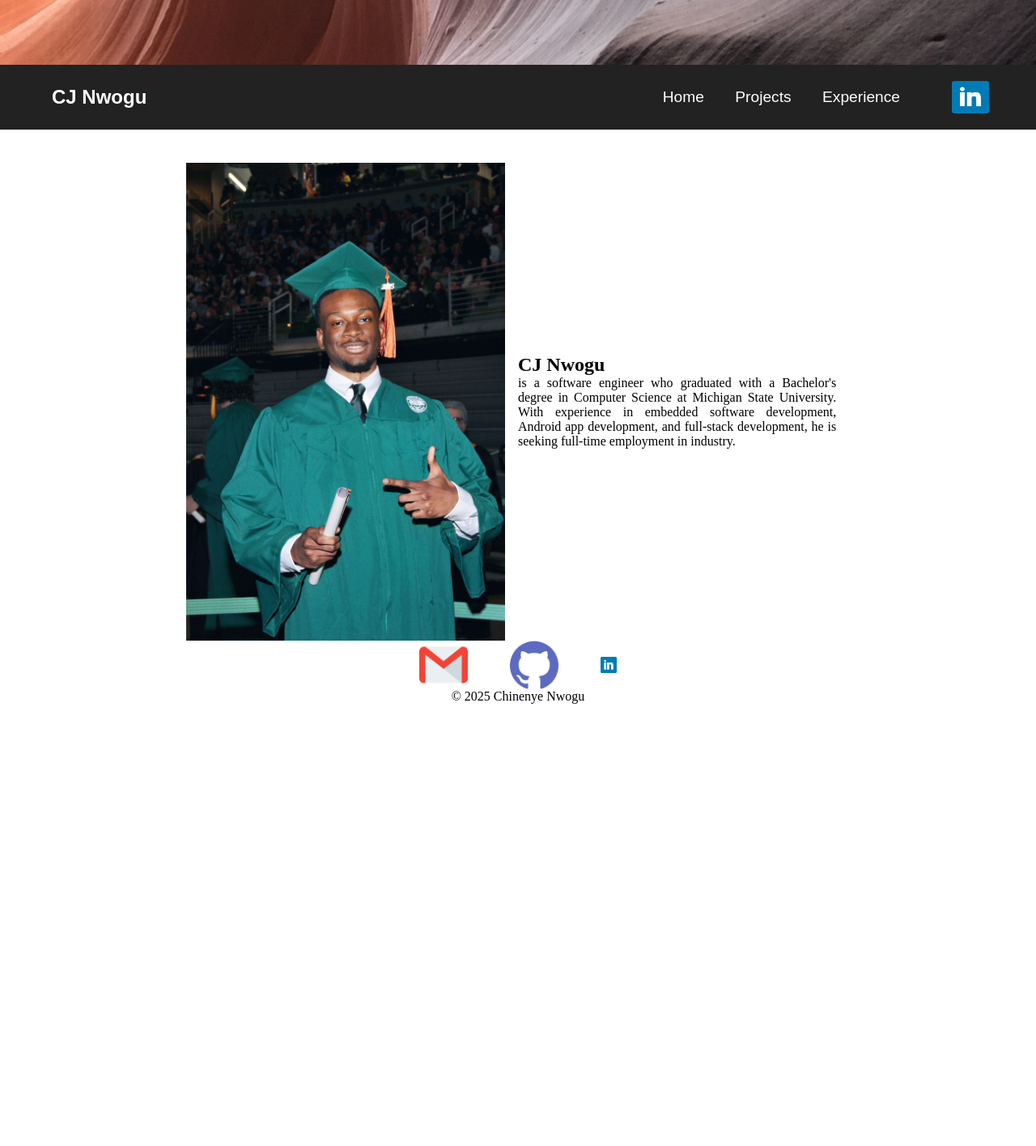
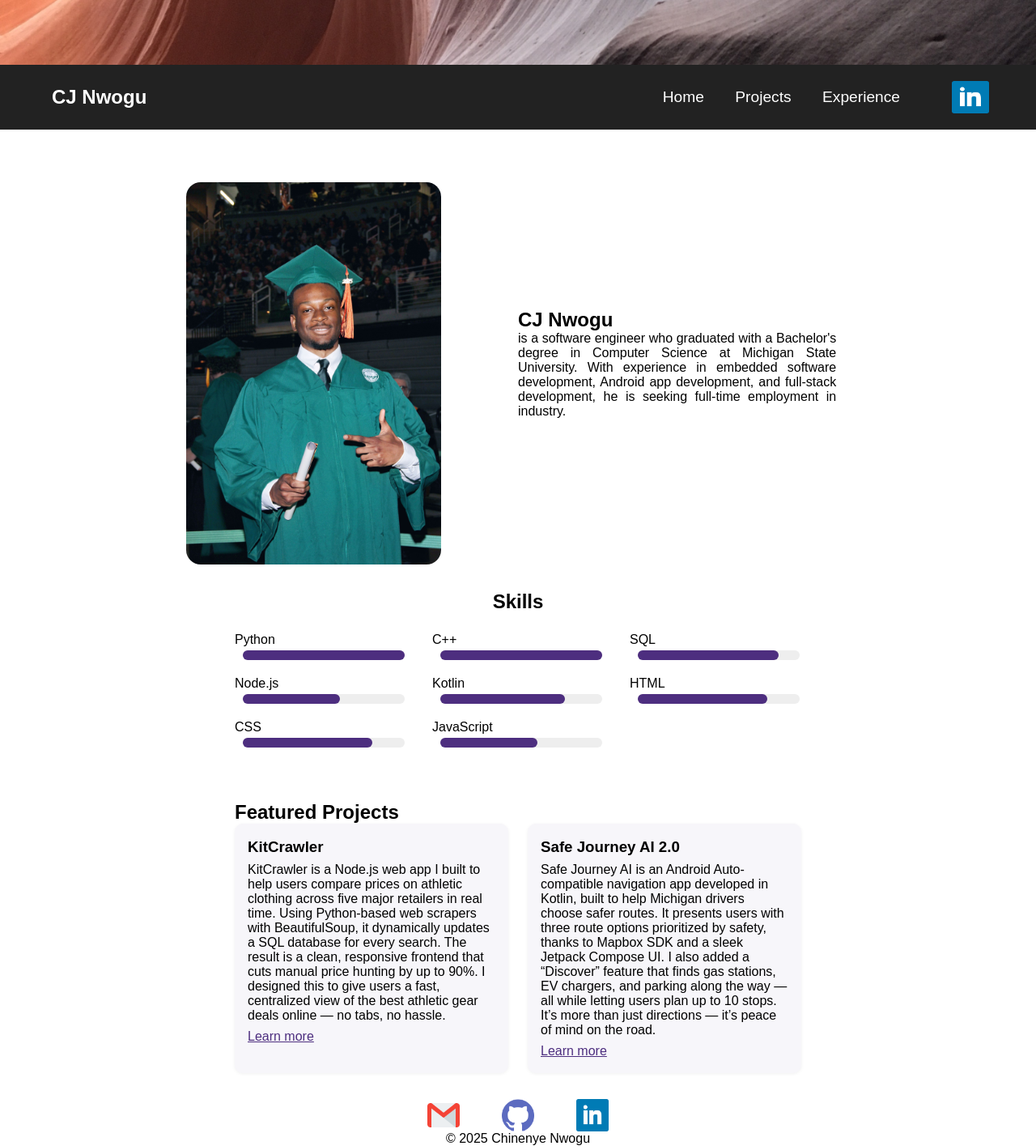
Before and after one commit to cjnw/Portfolio, a Flask app: template website/flask_app/templates/home.html in a window 1280 px wide. Shown: the whole page at 81% size. Before the commit the page ends 869 px from the top, so only its background shows below. Run offline with Flask 3, Linux system fonts and the light colour scheme; the template is opened without the code that fills it, so the values that code supplies are empty.

Commit message:
fix pesonal image, standardize font, add skills and featured projects.

```diff
--- a/website/flask_app/static/main/css/main.css
+++ b/website/flask_app/static/main/css/main.css
@@ -1,3 +1,8 @@
+body,
+html {
+  font-family: Arial, sans-serif;
+}
+
 /* Main */
 main {
   display: flex;
@@ -23,18 +28,31 @@ main {
 /* Photo column */
 .about-photo {
   flex: 1;
-  background-color: #ddd;
+  background-color: #fff;
   display: flex;
-  justify-content: center;
-  align-items: center;
+  justify-content: flex-start;
+  /* Keep image to the left */
+  align-items: flex-start;
+  /* Align image to the very top */
   overflow: hidden;
+  padding-left: 0;
+  /* Remove extra left padding */
+  padding-top: 24px;
+  /* Optional: add some top padding */
 }
 
 /* Profile picture */
 .about-photo img {
-  width: 100%;
-  height: 100%;
+  width: 80%;
+  /* Make image a bit smaller */
+  height: auto;
   object-fit: cover;
+  border-radius: 18px;
+  /* Rounded corners */
+  box-shadow: none;
+  /* Remove shadow */
+  margin-left: 0;
+  /* Ensure no left margin */
 }
 
 /* Description column */
@@ -56,20 +74,20 @@ main {
 }
 
 .linkedin-bottom-icon {
-  width: 20px;
-  height: 20px;
+  width: 40px;
+  height: 40px;
   vertical-align: middle;
 }
 
 .email-icon {
-  width: 60px;
-  height: 60px;
+  width: 40px;
+  height: 40px;
   vertical-align: middle;
 }
 
 .github-icon {
-  width: 60px;
-  height: 60px;
+  width: 40px;
+  height: 40px;
   vertical-align: middle;
 }
 
@@ -242,3 +260,62 @@ hr {
   display: inline-block;
   vertical-align: middle;
 }
+
+.skill-bar {
+  margin: 10px 0;
+}
+
+.skill-bar span {
+  display: inline-block;
+  width: 100px;
+  text-align: left;
+}
+
+.bar {
+  display: inline-block;
+  width: 200px;
+  height: 12px;
+  background: #eee;
+  border-radius: 6px;
+  margin-left: 10px;
+  vertical-align: middle;
+}
+
+.fill {
+  height: 100%;
+  background: #4d2e7f;
+  border-radius: 6px;
+}
+
+.skills-overview {
+  width: 100%;
+  max-width: 700px;
+  margin: 2rem auto;
+}
+
+.skills-overview h2 {
+  text-align: center;
+  margin-bottom: 1.5rem;
+}
+
+.skills-grid {
+  display: grid;
+  grid-template-columns: repeat(3, 1fr);
+  gap: 18px 32px;
+}
+
+.skill-bar {
+  margin: 0;
+}
+
+@media (max-width: 700px) {
+  .skills-grid {
+    grid-template-columns: repeat(2, 1fr);
+  }
+}
+
+@media (max-width: 480px) {
+  .skills-grid {
+    grid-template-columns: 1fr;
+  }
+}
--- a/website/flask_app/templates/home.html
+++ b/website/flask_app/templates/home.html
@@ -26,6 +26,68 @@
             <p>{{fun_fact}}</p>
         </div> -->
 
+        <!-- Skills overview -->
+        <div class="skills-overview">
+          <h2>Skills</h2>
+          <div class="skills-grid">
+            <div class="skill-bar">
+              <span>Python</span>
+              <div class="bar"><div class="fill" style="width: 100%"></div></div>
+            </div>
+            <div class="skill-bar">
+              <span>C++</span>
+              <div class="bar"><div class="fill" style="width: 100%"></div></div>
+            </div>
+            <div class="skill-bar">
+              <span>SQL</span>
+              <div class="bar"><div class="fill" style="width: 87%"></div></div>
+            </div>
+            <div class="skill-bar">
+              <span>Node.js</span>
+              <div class="bar"><div class="fill" style="width: 60%"></div></div>
+            </div>
+            <div class="skill-bar">
+              <span>Kotlin</span>
+              <div class="bar"><div class="fill" style="width: 77%"></div></div>
+            </div>
+            <div class="skill-bar">
+              <span>HTML</span>
+              <div class="bar"><div class="fill" style="width: 80%"></div></div>
+            </div>
+            <div class="skill-bar">
+              <span>CSS</span>
+              <div class="bar"><div class="fill" style="width: 80%"></div></div>
+            </div>
+            <div class="skill-bar">
+              <span>JavaScript</span>
+              <div class="bar"><div class="fill" style="width: 60%"></div></div>
+            </div>
+          </div>
+        </div>
+        <!-- End skills-overview -->
+
+        <!-- Featured Projects -->
+        <div class="featured-projects" style="max-width:700px;margin:2rem auto;">
+          <h2>Featured Projects</h2>
+          <div class="project-blurbs" style="display:grid;grid-template-columns:1fr 1fr;gap:24px;">
+            <div class="project-blurb" style="background:#f7f6fa;padding:18px 16px;border-radius:10px;box-shadow:0 1px 4px rgba(0,0,0,0.06);">
+              <h3 style="margin-top:0;margin-bottom:0.5rem;">KitCrawler</h3>
+              <p style="margin:0 0 0.5rem 0;">
+                KitCrawler is a Node.js web app I built to help users compare prices on athletic clothing across five major retailers in real time. Using Python-based web scrapers with BeautifulSoup, it dynamically updates a SQL database for every search. The result is a clean, responsive frontend that cuts manual price hunting by up to 90%. I designed this to give users a fast, centralized view of the best athletic gear deals online — no tabs, no hassle.
+              </p>
+              <a href="/projects#embedded" style="color:#4d2e7f;text-decoration:underline;">Learn more</a>
+            </div>
+            <div class="project-blurb" style="background:#f7f6fa;padding:18px 16px;border-radius:10px;box-shadow:0 1px 4px rgba(0,0,0,0.06);">
+              <h3 style="margin-top:0;margin-bottom:0.5rem;">Safe Journey AI 2.0</h3>
+              <p style="margin:0 0 0.5rem 0;">
+                Safe Journey AI is an Android Auto-compatible navigation app developed in Kotlin, built to help Michigan drivers choose safer routes. It presents users with three route options prioritized by safety, thanks to Mapbox SDK and a sleek Jetpack Compose UI. I also added a “Discover” feature that finds gas stations, EV chargers, and parking along the way — all while letting users plan up to 10 stops. It’s more than just directions — it’s peace of mind on the road.
+              </p>
+              <a href="/projects#android" style="color:#4d2e7f;text-decoration:underline;">Learn more</a>
+            </div>
+          </div>
+        </div>
+        <!-- End featured-projects -->
+
         <!-- Contact links -->
         <div class="contact-links">
           <a href="mailto:chinenyejnwogu@gmail.com">
```
Also changed, not shown: website/flask_app/static/main/images/python.svg (added).
